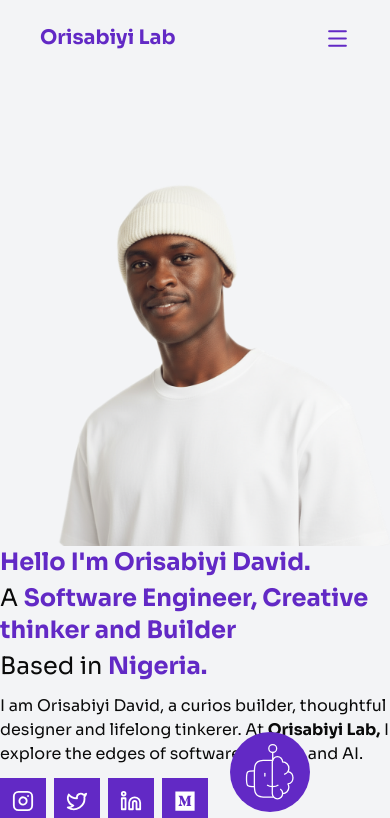
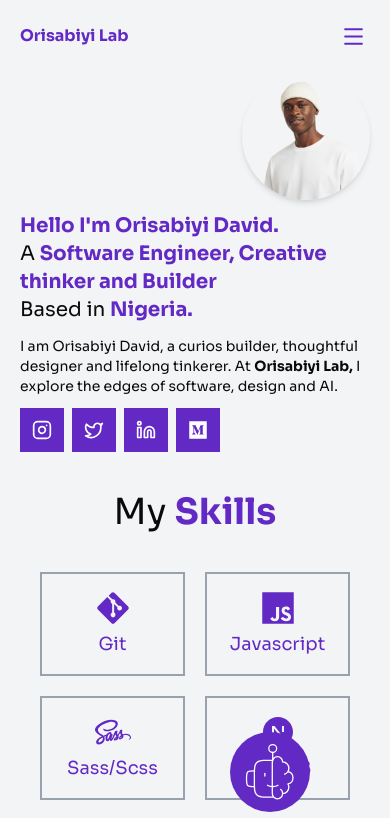
Before and after one commit to Orisabiyi/orisabiyi-lab, a Next.js app: page / in a window 390 px wide. Shown: the top 818 px of the page. Built offline with nearby package versions, Linux system fonts and the light colour scheme.

Commit message:
feat: update layout and styling across components for improved responsiveness and visual consistency

```diff
--- a/app/layout.tsx
+++ b/app/layout.tsx
@@ -106,7 +106,7 @@ export default function RootLayout({
   return (
     <html lang="en">
       <SpeedInsights />
-      <body className={`${sora.className} antialiased relative bg-gray-100`}>{children}</body>
+      <body className={`${sora.className} antialiased bg-gray-100`}>{children}</body>
     </html>
   );
 }
--- a/app/page.tsx
+++ b/app/page.tsx
@@ -26,7 +26,7 @@ export default async function Page() {
   }
 
   return (
-    <>
+    <main className="relative">
       <Script
         id="schema-person"
         type="application/ld+json"
@@ -40,6 +40,6 @@ export default async function Page() {
       <ContactSection />
       <Footer />
       <OrisabiyiAI />
-    </>
+    </main>
   );
 }
--- a/components/header.tsx
+++ b/components/header.tsx
@@ -6,9 +6,9 @@ const Socials = dynamic(() => import("./socials"));
 
 export default function Header() {
   return (
-    <header className="flex flex-col md:flex-row md:min-h-[80vh] pt-20 pb-5 md:py-32 container mx-auto font-sora">
-      <div className="md:w-[38%] self-end flex flex-col items-start gap-3 md:gap-5 order-1 md:order-0">
-        <h2 className="text-2xl md:text-3xl 2xl:text-4xl flex flex-col gap-1 md:gap-2 2xl:gap-4 w-full">
+    <header className="flex flex-col md:flex-row md:min-h-[80vh] px-5 md:px-0 md:pt-20 pb-5 md:py-32 container mx-auto font-sora">
+      <div className="md:w-[38%] self-end mt-3 md:mt-0 flex flex-col gap-3 md:gap-5 order-1 md:order-0">
+        <h2 className="text-xl md:text-3xl 2xl:text-4xl flex flex-col md:gap-2 2xl:gap-4 w-full">
           <span className="font-semibold text-primary">
             Hello I&apos;m Orisabiyi David.
           </span>
@@ -24,7 +24,7 @@ export default function Header() {
           </span>
         </h2>
 
-        <p className="text-base md:text-xl">
+        <p className="text-sm md:text-xl">
           I am Orisabiyi David, a curios builder, thoughtful designer and
           lifelong tinkerer. At{" "}
           <span className="font-semibold">Orisabiyi Lab,</span> I explore the
@@ -33,7 +33,7 @@ export default function Header() {
         <Socials />
       </div>
 
-      <figure className="w-full h-auto md:flex-1 flex items-center justify-center">
+      <figure className="h-32 self-end md:self-center md:w-full md:h-auto md:flex-1 flex items-center justify-center">
         <Image
           src="/images/davd-hero.png"
           alt="Orisabiyi Lab"
@@ -42,7 +42,7 @@ export default function Header() {
           loading="eager"
           preload={true}
           fetchPriority="high"
-          className="w-full h-auto block object-cover"
+          className="w-auto h-32 md:w-full md:h-auto block object-cover rounded-full shadow-md md:shadow-none md:rounded-none"
         />
       </figure>
     </header>
--- a/components/navbar.tsx
+++ b/components/navbar.tsx
@@ -20,9 +20,9 @@ export default function Navbar() {
 
   return (
     <>
-      <nav className="bg-gray-100 backdrop-blur w-full z-40">
-        <div className="flex items-center justify-center container mx-auto py-6 px-10 md:px-0 font-sora font-medium text-primary">
-          <h1 className="mr-auto text-xl font-semibold">
+      <nav className="bg-gray-100 backdrop-blur w-full z-[9999999]">
+        <div className="flex items-center justify-center container mx-auto py-6 px-5 md:px-0 font-sora font-medium text-primary">
+          <h1 className="mr-auto text-base md:text-xl font-semibold">
             <Link href="/">Orisabiyi Lab</Link>
           </h1>
 
@@ -38,7 +38,7 @@ export default function Navbar() {
             <span>Resume</span>
             <Download size={20} />
           </button>
-          <button className="md:hidden" onClick={handleToggle}>
+          <button className="z-[9999999] fixed top-6 right-6 md:hidden" onClick={handleToggle}>
             {!isOpen ? <Menu size={25} /> : <X size={25} />}
           </button>
         </div>
@@ -50,7 +50,7 @@ export default function Navbar() {
 
 function MobileMenu() {
   return (
-    <div className="fixed top-[72px] left-0 bg-white flex flex-col items-center justify-center gap-10 font-sora text-primary md:hidden w-full h-full">
+    <div className="fixed top-16 left-0 bg-white flex flex-col items-center justify-center gap-10 font-sora text-primary md:hidden w-full h-full">
       <ul className="flex flex-col items-center gap-10 text-lg bg-white">
         {navItems.map((item) => (
           <li key={item.href}>
--- a/components/socials.tsx
+++ b/components/socials.tsx
@@ -37,7 +37,7 @@ export default function Socials({ itemClassName, iconClassName }: { itemClassNam
               rel="noreferrer"
               aria-label={name}
             >
-              <Icon size={22} className={`${iconClassName ? iconClassName : 'text-white'} transition-colors`} />
+              <Icon size={20} className={`${iconClassName ? iconClassName : 'text-white'} transition-colors`} />
             </Link>
           </li>
         ))
```
